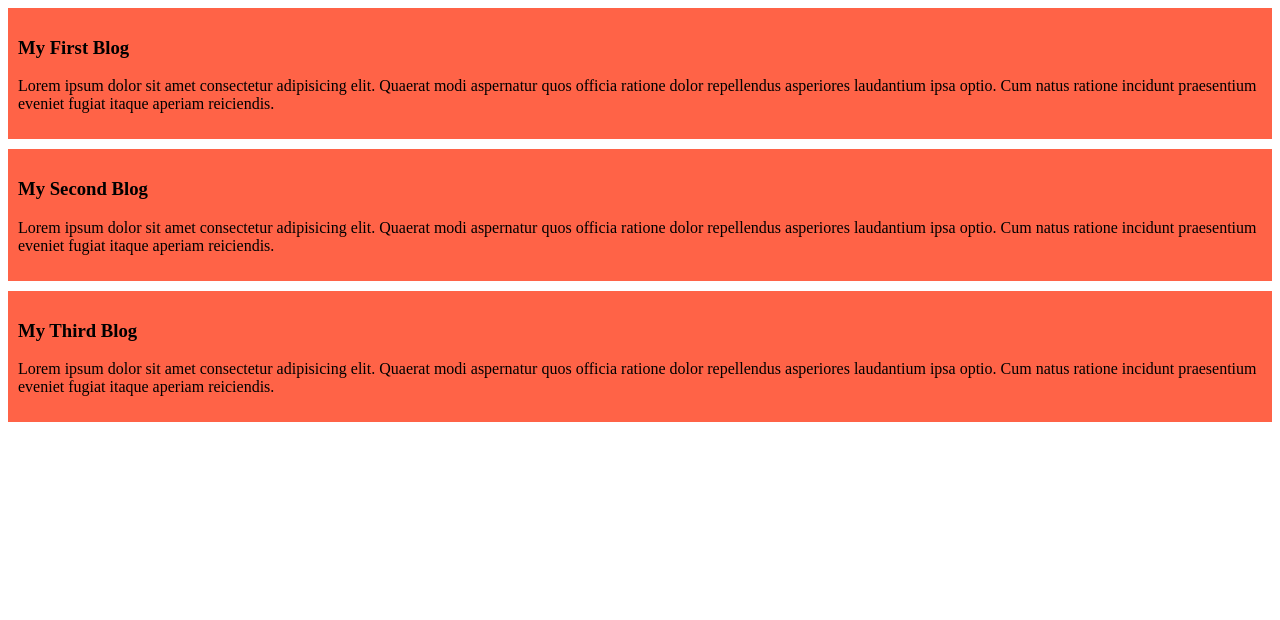
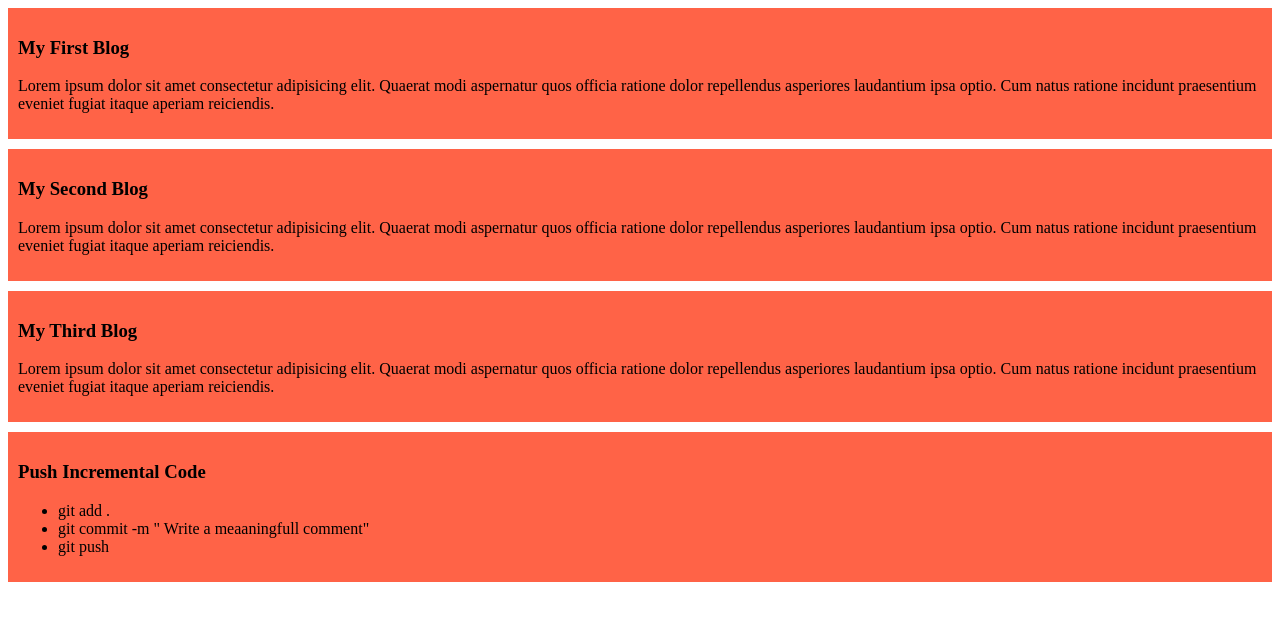
Before and after one commit to Rifat-D/Sample-Git-Repository, a plain HTML site: page index.html in a window 1280 px wide. Drawn offline with Linux system fonts and the light colour scheme.

Commit message:
push My unorder list

```diff
--- a/index.html
+++ b/index.html
@@ -27,6 +27,14 @@
             repellendus asperiores laudantium ipsa optio. Cum natus ratione incidunt praesentium eveniet fugiat itaque
             aperiam reiciendis.</p>
     </div>
+    <div>
+        <h3>Push Incremental Code</h3>
+        <ul type="triangle">
+            <li>git add .</li>
+            <li>git commit -m " Write a meaaningfull comment"</li>
+            <li>git push</li>
+        </ul>
+    </div>
 
 </body>
 
```
